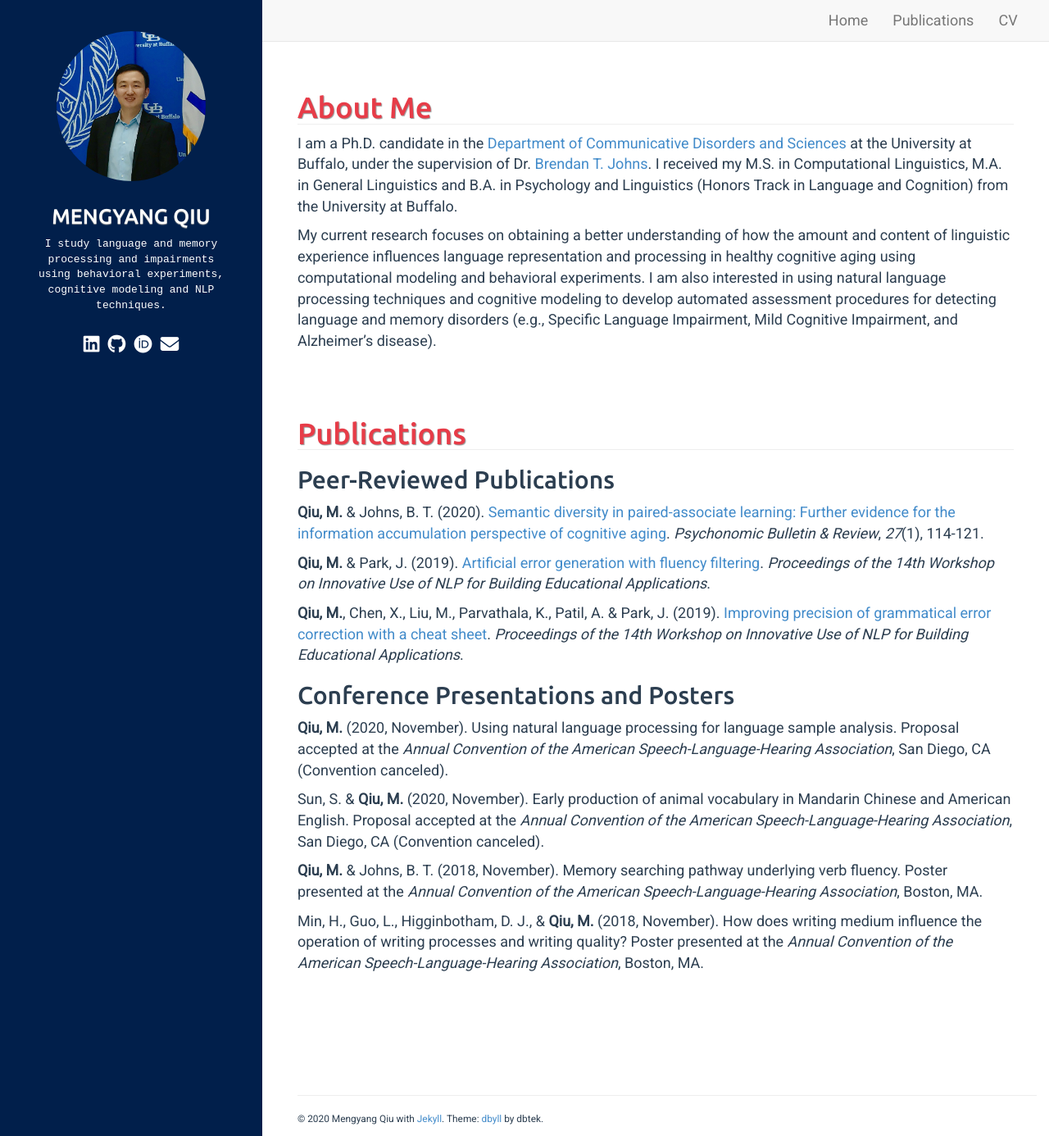
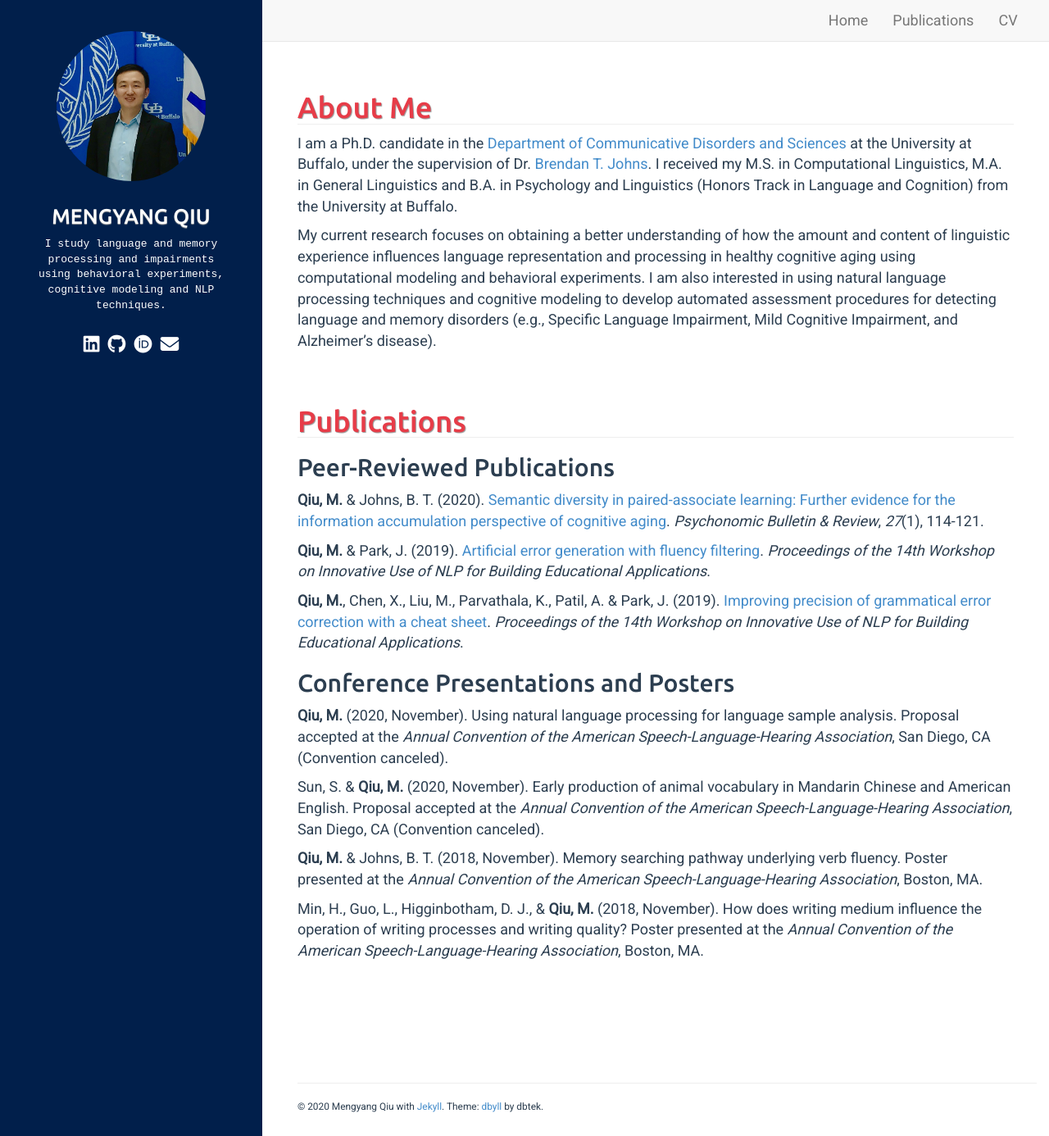
Before and after one commit to mengyangq/mengyangq.github.io, a Jekyll site: the page built from index.html, in a window 1280 px wide and 1386 px high. Shown: the whole window at 82% size. Built offline with Jekyll 4.4.1, drawn with Linux system fonts in a browser that asks for light colours; nearby versions of some CDN libraries; a style sheet for code colours, icons or effects is not loaded.

Commit message:
Update style.css

```diff
--- a/assets/css/style.css
+++ b/assets/css/style.css
@@ -7,7 +7,7 @@ body{
 
 .home_class{
 	padding-right: 3%;
-	padding-top: 30px;
+	padding-top: 45px;
 	padding-left: 3%;
 	padding-bottom: 120px;
 }
@@ -99,7 +99,7 @@ article .share .gplus:hover {
 }
 
 h1 {
-	padding-top: 60px;
+	padding-top: 45px;
 	color: #e73c48;
 	text-shadow: 1px 1px 1px rgba(150, 150, 150, 1);
 	border-bottom: 1px solid #eeeeee;
```
